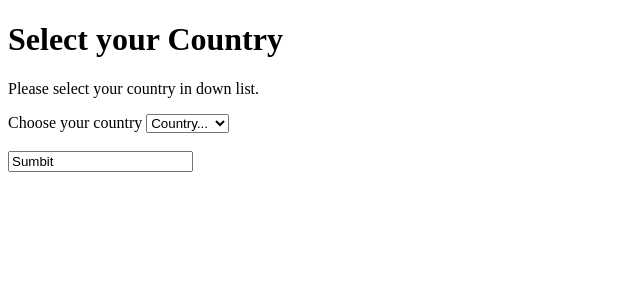
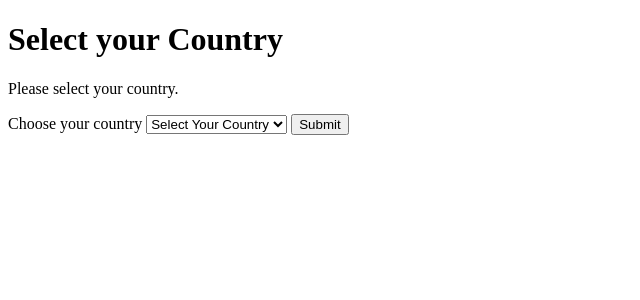
Before and after one commit to PanWeiCheng-Peter/php, a PHP site: page /country.php in a window 1280 px wide. Shown: the top 300 px of the page, without its empty margins (0-640 px from the left). Run offline with PHP 8.4, Linux system fonts and the light colour scheme.

Commit message:
country php

```diff
--- a/Week5/country.php
+++ b/Week5/country.php
@@ -1,17 +1,18 @@
 <?php
 if (isset($_GET["country"])) {
-    echo "Your country is" . $_GET["country"] . "<br>";
+    echo "Your country is " . $_GET["country"] . "<br>";
 }
 ?>
 <!DOCTYPE html>
 <html>
+
 <body>
     <h1>Select your Country</h1>
-    <p>Please select your country in down list.</p>
-    <form method="GET" action="/action_page.php">
+    <p>Please select your country.</p>
+    <form method="GET" action="<?php echo $_SERVER["PHP_SELF"]; ?>">
         <label for="country">Choose your country</label>
         <select name="country" id="country">
-            <option value="" Selected>Country...</option>
+            <option value="" Selected>Select Your Country</option>
             <option value="Malaysia">Malaysia</option>
             <option value="Singapore">Singapore</option>
             <option value="Indonesia">Indonesia</option>
@@ -23,8 +24,8 @@ if (isset($_GET["country"])) {
             <option value="Korea">Korea</option>
             <option value="India">India</option>
         </select>
-        <br></br>
-        <input type="sumbit" value="Sumbit">
+        <input type="submit">
     </form>
 </body>
+
 </html>
```
